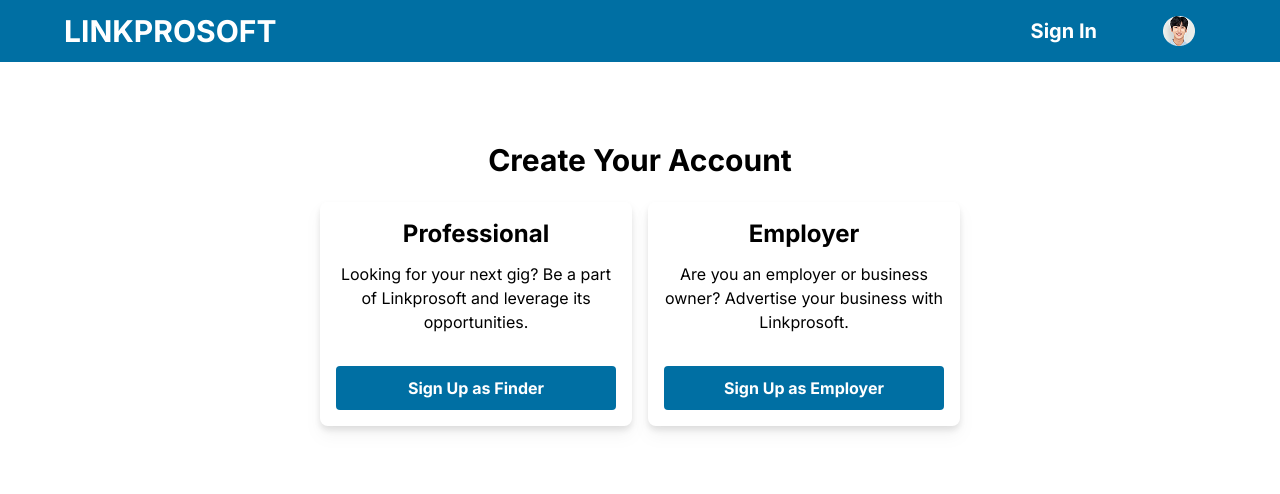
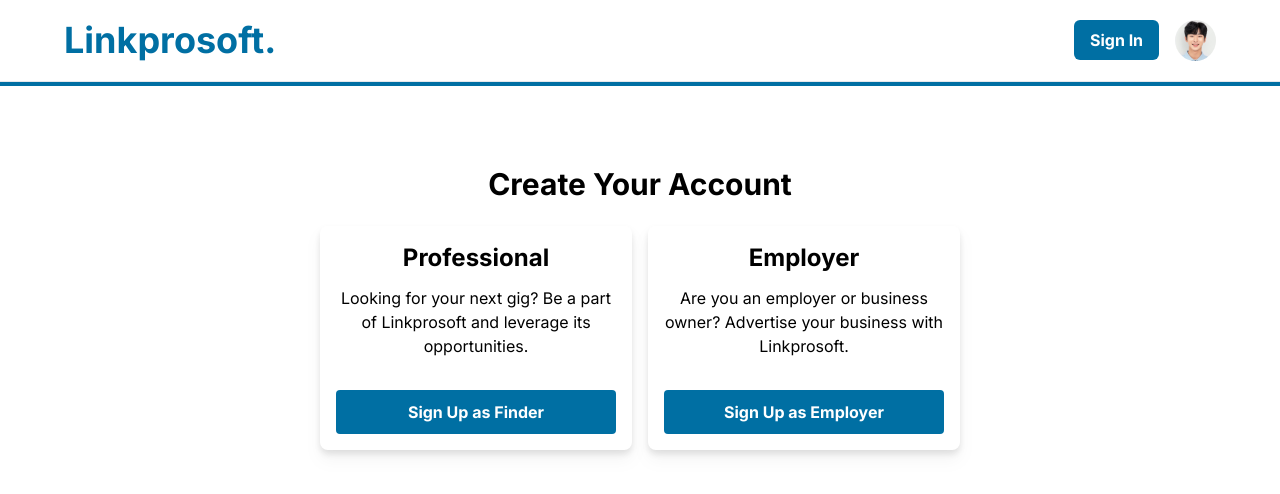
Before and after one commit to german-machine/Linkprosoft, a React (Vite) app in the folder Front-end/: page /SignUp-As in a window 1280 px wide. Shown: the top 494 px of the page. Built offline with nearby package versions, Linux system fonts and the light colour scheme.

Commit message:
restyled the whole component

```diff
--- a/Front-end/src/Pages/Login&SignUp/components/HeaderBanner.jsx
+++ b/Front-end/src/Pages/Login&SignUp/components/HeaderBanner.jsx
@@ -1,19 +1,25 @@
 import React from 'react'
-import avatar from "../../../assets/images/avatar.png";
+import profile from '../../JobDetails/assets/images/profile.png'
 import { Link } from 'react-router-dom';
 
-const HeaderBanner = () => {
+const HeaderBanner = ({ bgColor, logoColor, btnColor, btnTextColor }) => {
     return (
-        <header className='w-full bg-[#006FA3]'>
-            <div className="w-[95%] lg:w-[90%] flex justify-between items-center mx-auto py-4 lg:py-2 px-2 lg:px-0">
-                <div>
-                    <h1 className='font-Inter font-[700] text-[24px] md:text-[30px] text-white'>LINKPROSOFT</h1>
+        <header className={`w-full bg-[${bgColor}] `}>
+            <nav className="w-[90%] mx-auto py-5 flex items-center justify-between">
+                <div className={`text-3xl md:text-4xl lg:text-4xl font-bold text-[${logoColor}] font-Inter cursor-pointer`}>
+                    <Link to='/'>Linkprosoft.</Link>
                 </div>
-                <div className="flex justify-around items-center w-auto md:w-[20%]">
-                    <Link className='lg:bg-transparent bg-white px-4 py-1 md:py-2 md:px-6 rounded-lg text-[#0A66C2] lg:text-white text-[16px] md:text-[20px] font-Inter font-[700]'>Sign In</Link>
-                      <img src={avatar} alt="" className='hidden lg:block cursor-pointer' />
+
+                <div className='flex items-center justify-end gap-4'>
+                    <div className={`text-center bg-[${btnColor}] px-4 py-2 rounded-md`}>
+                        <Link href="/" className={`text-[${btnTextColor}] font-Inter font-bold text-base `}>Sign In</Link>
+                    </div>
+                    <div className='w-[15%] lg:w-[12%] hidden md:block'>
+                        <img src={profile} alt="" className='rounded-full' />
+                    </div>
                 </div>
-            </div>
+            </nav>
+            <hr className={`bg-[${btnColor}] py-[2px]`}/>
         </header>
     )
 }
```
